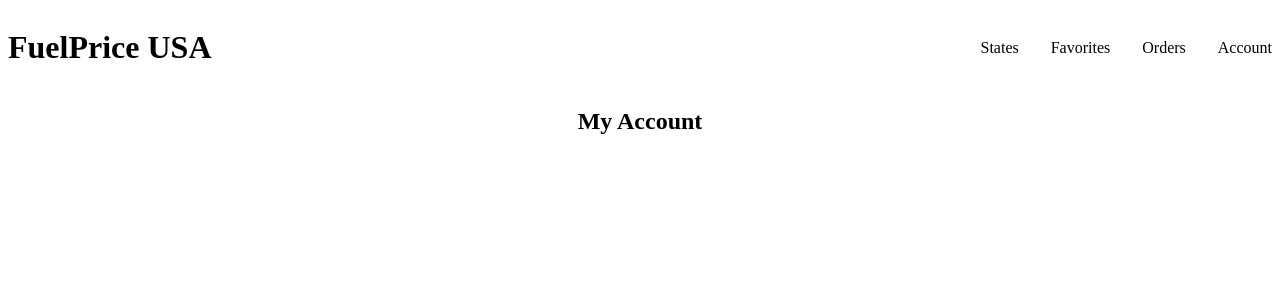
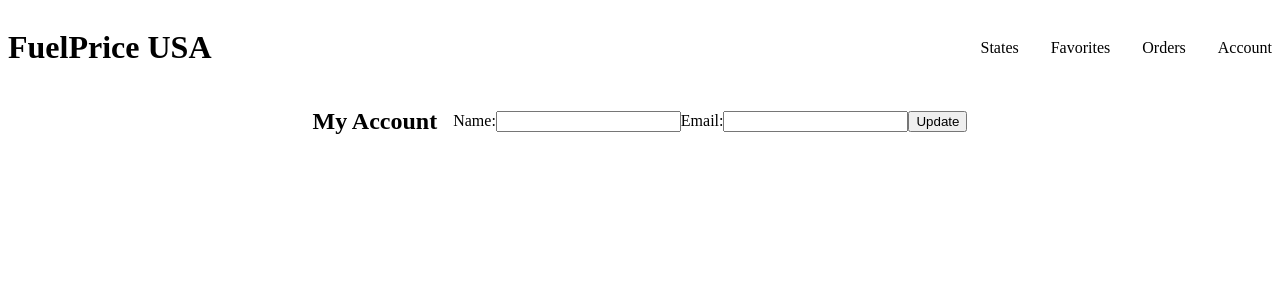
Before and after one commit to dean-ferreira/capstone-325, a React (Vite) app in the folder client/: page /account in a window 1280 px wide. Shown: the top 300 px of the page. Built offline with nearby package versions, Linux system fonts and the light colour scheme; no server answers.

Commit message:
Add form to update user profile

```diff
--- a/client/src/pages/Account.jsx
+++ b/client/src/pages/Account.jsx
@@ -1,9 +1,79 @@
+// Import hooks
+import { useState, useEffect } from 'react';
+
+// Import axios
+import axios from 'axios';
+
 function Account() {
-    return (
-        <div className="container page-content">
-            <h2>My Account</h2>
-        </div>
-    );
+    const [userID, setUserID] = useState(1);
+    const [userName, setName] = useState([]);
+    const [userEmail, setEmail] = useState([]);
+
+    async function getUser() {
+        try {
+            const response = await axios.get('http://localhost:3000/users/');
+            const userData = response.data[0];
+            setUserID(userData._id);
+            setName(userData.name);
+            setEmail(userData.email);
+        } catch (error) {
+            console.error(error);
+        }
+    }
+
+    useEffect(() => {
+        getUser();
+    }, []);
+
+    async function handleSubmit(event) {
+        event.preventDefault();
+        try {
+            await axios.patch(`http://localhost:3000/users/${userID}`, {
+                name: userName,
+                email: userEmail,
+            });
+            console.log('User profile updated successfully');
+        } catch (error) {
+            console.error('Error updating user profile:', error);
+        }
+    }
+
+    const loaded = () => {
+        return (
+            <div className="container page-content">
+                <h2>My Account</h2>
+                <form
+                    action={`http://localhost:3000/users/${userID}?_method=PATCH`}
+                    method="POST"
+                    onSubmit={handleSubmit}
+                >
+                    <label htmlFor="name">Name:</label>
+                    <input
+                        type="text"
+                        id="name"
+                        name="name"
+                        value={userName}
+                        onChange={(event) => setName(event.target.value)}
+                    />
+                    <label htmlFor="email">Email:</label>
+                    <input
+                        type="text"
+                        id="email"
+                        name="email"
+                        value={userEmail}
+                        onChange={(event) => setEmail(event.target.value)}
+                    />
+                    <input type="submit" value="Update" />
+                </form>
+            </div>
+        );
+    };
+
+    const loading = () => {
+        return <h2>Loading...</h2>;
+    };
+
+    return userName ? loaded() : loading();
 }
 
 export default Account;
```
